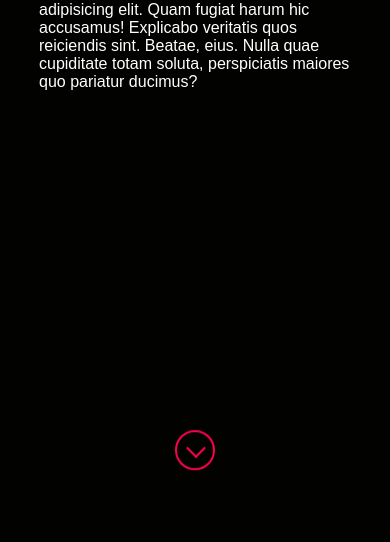
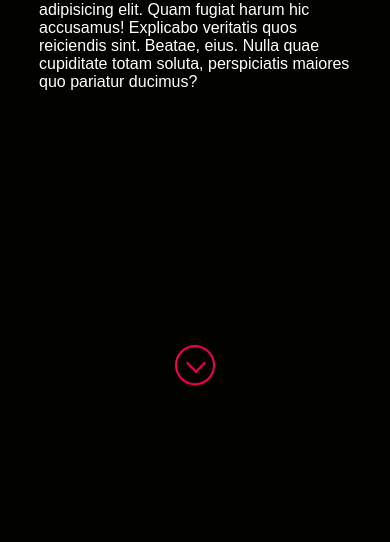
Before and after one commit to vamsi2205/MyPortfolio, a plain HTML site: page profile1.html in a window 390 px wide. Shown: the part 302-844 px from the top of the page. Drawn offline with Linux system fonts and the light colour scheme.

Commit message:
responsive --u

```diff
--- a/profilestyle.css
+++ b/profilestyle.css
@@ -511,7 +511,7 @@ nav .fa-solid{
         /* display: none; */
     }
     .container-2{
-        margin-top: 40vh;
+        margin-top: 30vh;
     }
     .header-text h1{
         font-size: 30px;
```
